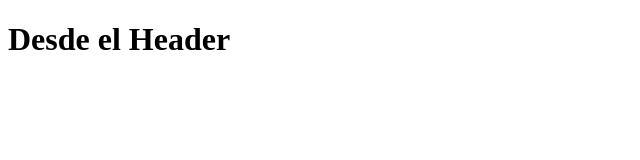
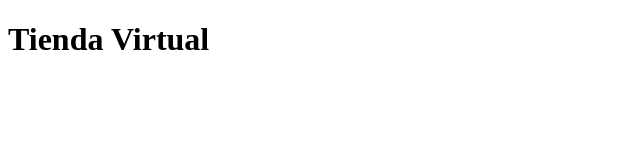
Before and after one commit to pablocastillo2017/BasicosDeReact, a React (Create React App) app: page / in a window 1280 px wide. Shown: the top 160 px of the page, without its empty margins (0-640 px from the left). Built offline with nearby package versions, Linux system fonts and the light colour scheme.

Commit message:
Explicando que es .jsx

```diff
--- a/src/components/Header.jsx
+++ b/src/components/Header.jsx
@@ -1,8 +1,27 @@
 import React from 'react';
 
+// JSX = Version Mejorada de JS , si quieres mostrar dentro del return algo de JS
+// se debe colocar entre {}
+
 function Header() {
+
+    // JSX
+    /*
+    const edad = 18;
+
+    let mensaje;
+
+    if (edad >= 18) {
+        mensaje = "Eres Mayor de Edad"
+    }else{
+        mensaje = "Eres Menor de Edad"
+    }*/
+
+    // Este return es lo que se ve en pantalla
     return(
-        <h1>Desde el Header</h1>
+
+        <h1 id ="encabezado" className ="encabezado">Tienda Virtual</h1>
+        // <h1 id ="encabezado" className ="encabezado">{mensaje}</h1>
     )
 }
 
```
